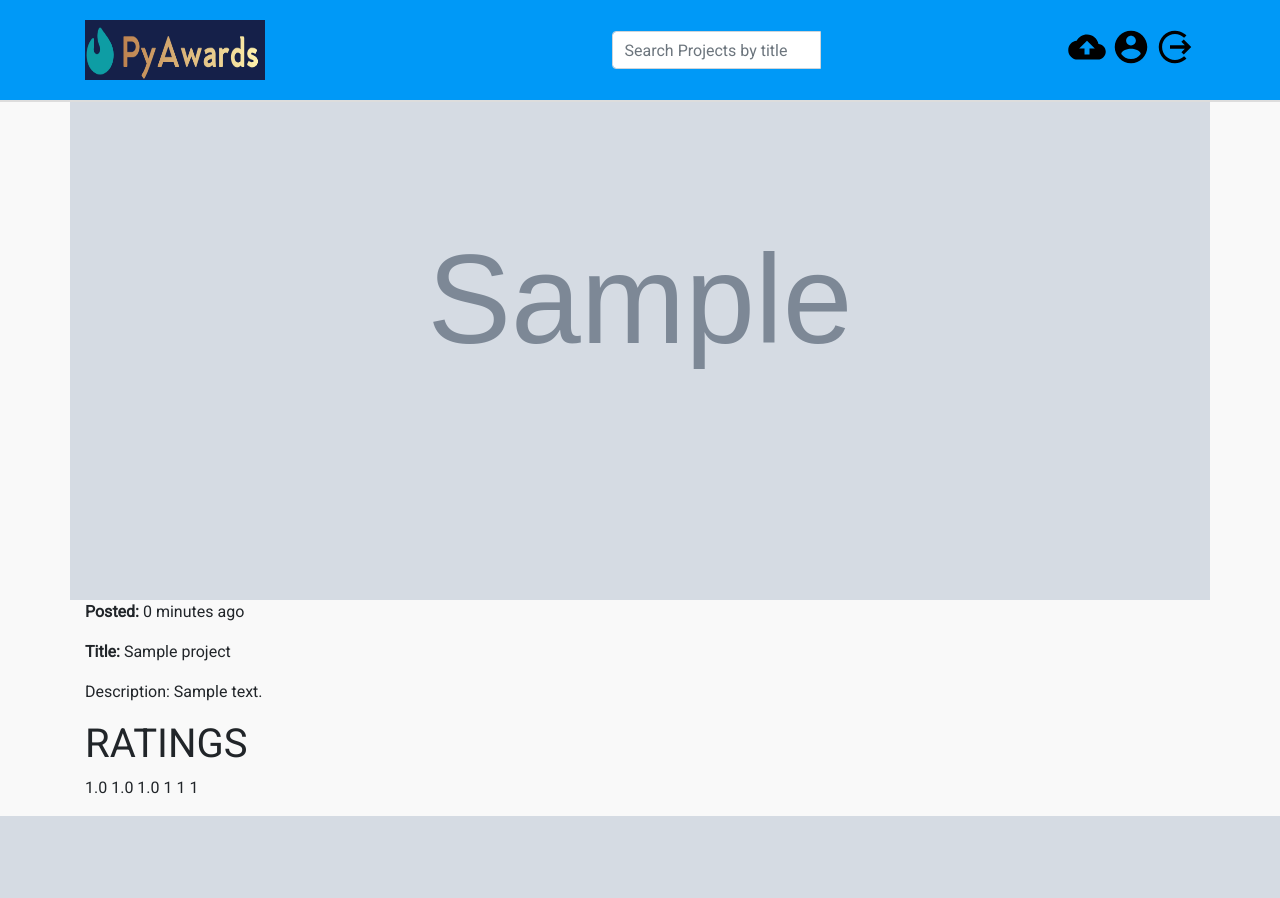
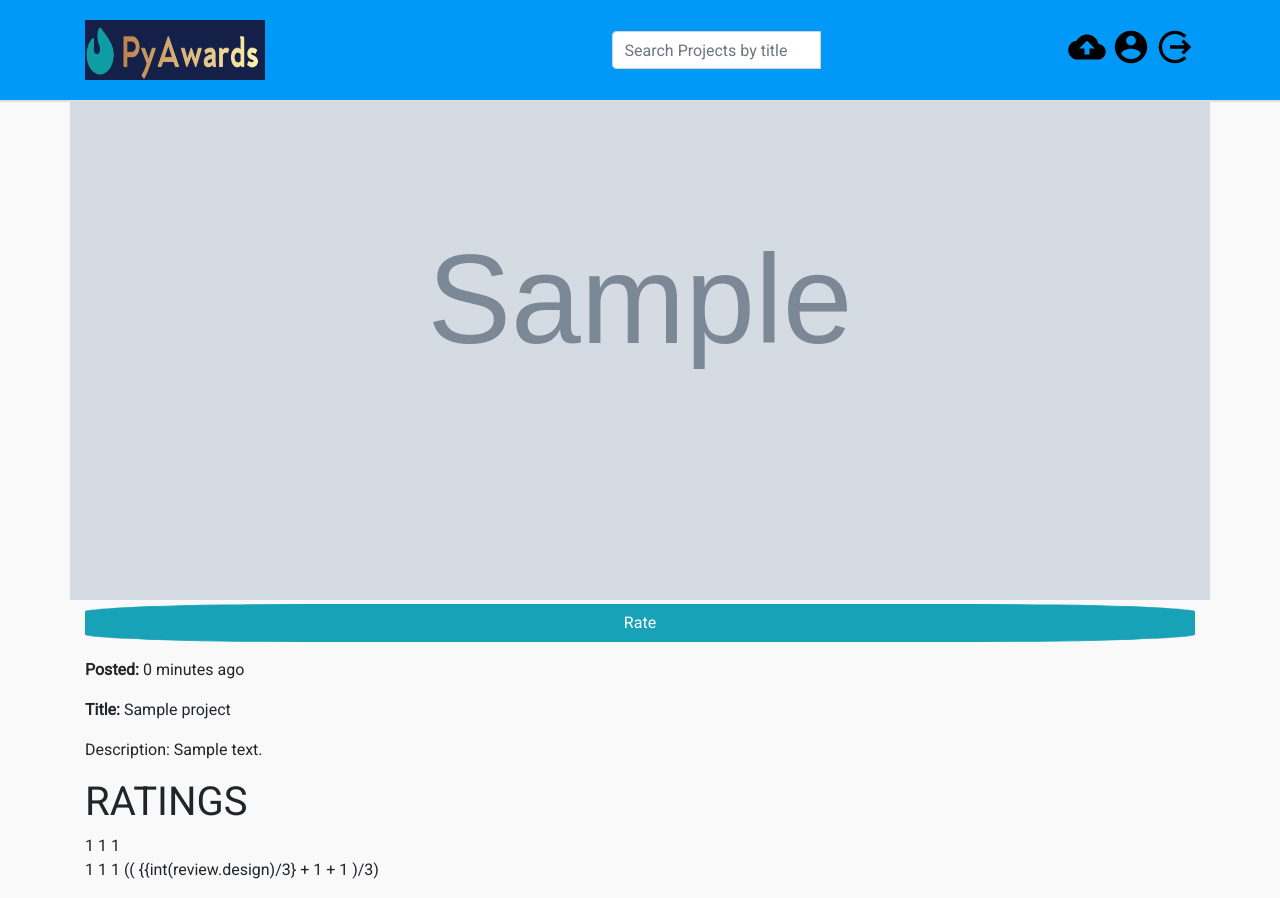
Before and after one commit to TonyKioko/Awwards, a Django app: page /project_details/1 in a window 1280 px wide. Before the commit the page ends 816 px from the top, so only its background shows below. Run offline with Django 3.2, Linux system fonts and the light colour scheme; a user stored in the database is signed in; tables that the repository leaves empty hold one stand-in row (values such as "Sample post"); grey boxes marked "Sample" are stand-in pictures; some libraries are stand-ins or nearby versions.

Commit message:
returning to specific project after reviewing now possible

```diff
--- a/app/templates/project_details.html
+++ b/app/templates/project_details.html
@@ -9,6 +9,10 @@
   </div <div class="row">
   <!-- <div class="projectimage" style='background-image:url("{{project.image.url}}")'> -->
   <!--  -->
+  <p>
+    <a href="{% url 'review' project_id=project.id%}" class="btn btn-info btn-block" style="margin-top:4px;border-radius:20%;">Rate</a>
+
+  </p>
   <p>
     <b>Posted:</b> {{project.timestamp | timesince }} ago
   </p>
@@ -24,9 +28,9 @@
   </p>
   <p>
       <h1>  RATINGS </h1>
-      {{project.avg_design}}
-      {{project.avg_usability}}
-      {{project.avg_content}}
+      {{project.avg_design |floatformat}}
+      {{project.avg_usability |floatformat}}
+      {{project.avg_content |floatformat}} <br>
 
     {% for review in reviews %}
     {% if project.id == review.project.id %}
@@ -36,6 +40,13 @@
     {{review.usability}}
 
     {{review.content}}
+    ((
+    {{int(review.design)/3} +
+    {{review.usability}} +
+    {{review.content}}
+
+
+    )/3)
 <br>
     {%endif%}
     {% endfor  %}
--- a/app/views.py
+++ b/app/views.py
@@ -11,6 +11,8 @@ from rest_framework import status
 from .models import  *
 from .serializer import *
 from .permissions import IsAdminOrReadOnly
+from django.http import HttpResponseRedirect
+from django.core.urlresolvers import reverse
 
 # Create your views here.
 
@@ -134,7 +136,8 @@ def review_project(request,project_id):
             review.usability = usability
             review.content = content
             review.save()
-            return redirect('index')
+            # return redirect('index')
+            return HttpResponseRedirect(reverse('projectdetails', args=(project.id,)))
     else:
         form = ReviewForm()
     return render(request, 'reviews.html', {"user":current_user,"project":proj,"form":form})
```
